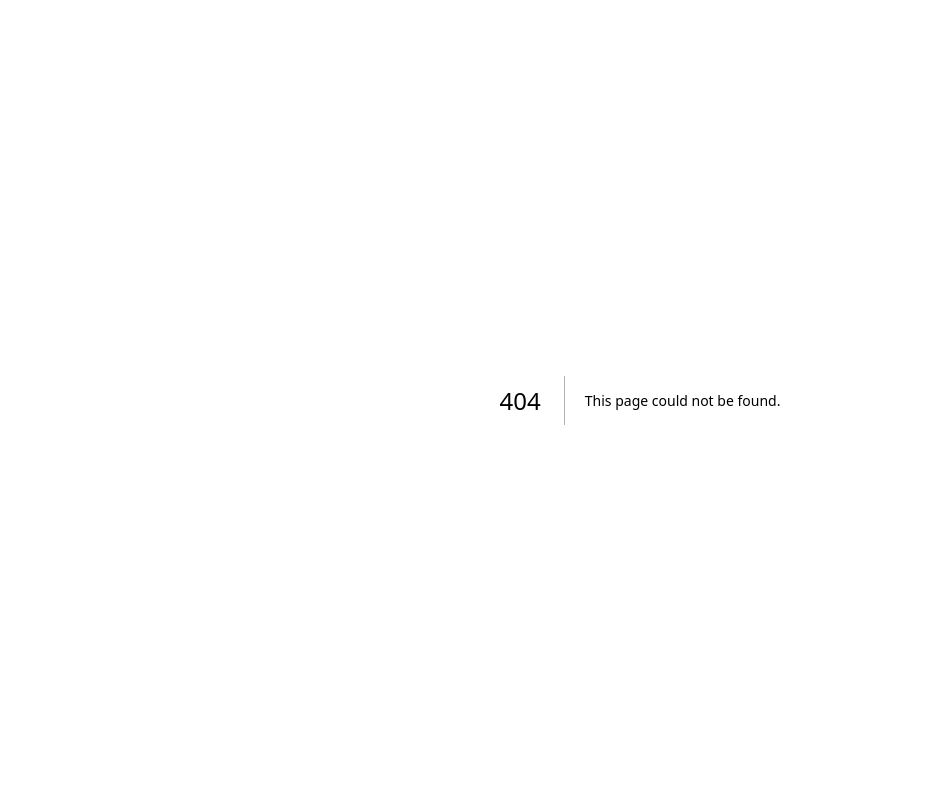
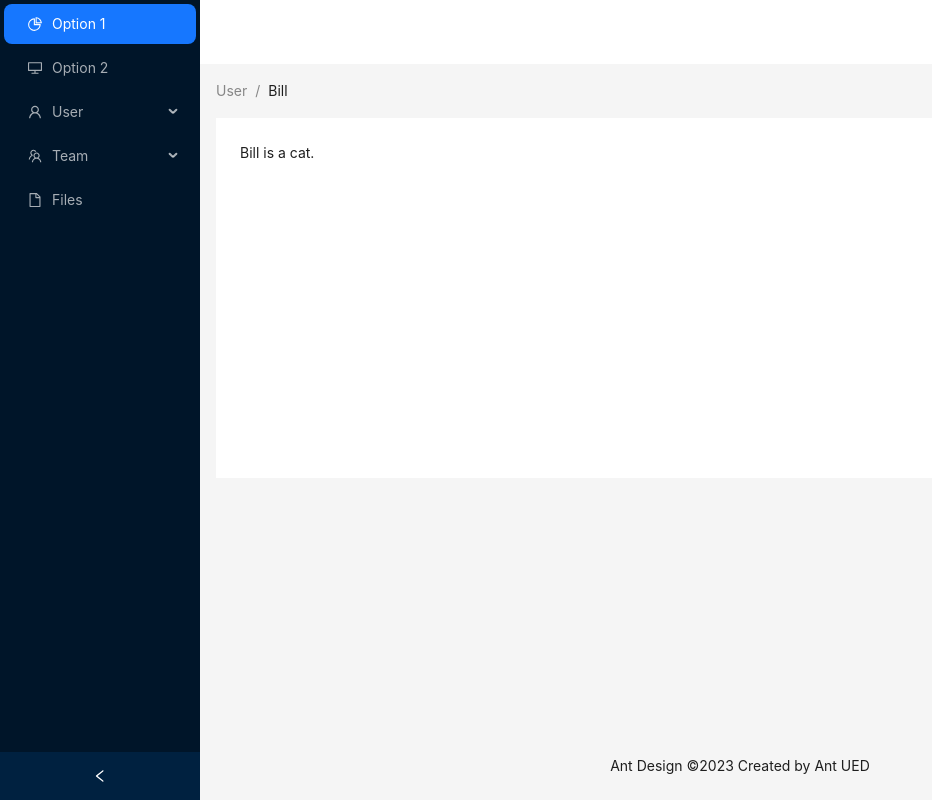
Before and after one commit to Sahil1709/green-dons, a Next.js app: page /dashboard in a window 1280 px wide. Before the commit this address had no page. Shown: the whole page, without its empty margins (0-932 px from the left). Built offline with nearby package versions, Linux system fonts and the light colour scheme.

Commit message:
added dashboard

```diff
--- /dev/null
+++ b/app/dashboard/page.js
@@ -0,0 +1,87 @@
+"use client"
+import React, { useState } from 'react';
+import {
+    DesktopOutlined,
+    FileOutlined,
+    PieChartOutlined,
+    TeamOutlined,
+    UserOutlined,
+} from '@ant-design/icons';
+import { Breadcrumb, Layout, Menu, theme } from 'antd';
+const { Header, Content, Footer, Sider } = Layout;
+function getItem(label, key, icon, children) {
+    return {
+        key,
+        icon,
+        children,
+        label,
+    };
+}
+const items = [
+    getItem('Option 1', '1', <PieChartOutlined />),
+    getItem('Option 2', '2', <DesktopOutlined />),
+    getItem('User', 'sub1', <UserOutlined />, [
+        getItem('Tom', '3'),
+        getItem('Bill', '4'),
+        getItem('Alex', '5'),
+    ]),
+    getItem('Team', 'sub2', <TeamOutlined />, [getItem('Team 1', '6'), getItem('Team 2', '8')]),
+    getItem('Files', '9', <FileOutlined />),
+];
+const App = () => {
+    const [collapsed, setCollapsed] = useState(false);
+    const {
+        token: { colorBgContainer },
+    } = theme.useToken();
+    return (
+        <Layout
+            style={{
+                minHeight: '100vh',
+            }}
+        >
+            <Sider collapsible collapsed={collapsed} onCollapse={(value) => setCollapsed(value)}>
+                <div className="demo-logo-vertical" />
+                <Menu theme="dark" defaultSelectedKeys={['1']} mode="inline" items={items} />
+            </Sider>
+            <Layout>
+                <Header
+                    style={{
+                        padding: 0,
+                        background: colorBgContainer,
+                    }}
+                />
+                <Content
+                    style={{
+                        margin: '0 16px',
+                    }}
+                >
+                    <Breadcrumb
+                        style={{
+                            margin: '16px 0',
+                        }}
+                    >
+                        <Breadcrumb.Item>User</Breadcrumb.Item>
+                        <Breadcrumb.Item>Bill</Breadcrumb.Item>
+                    </Breadcrumb>
+                    <div
+                        style={{
+                            padding: 24,
+                            minHeight: 360,
+                            background: colorBgContainer,
+                        }}
+                    >
+                        Bill is a cat.
+                    </div>
+                </Content>
+                <Footer
+                    style={{
+                        textAlign: 'center',
+                    }}
+                >
+                    Ant Design ©2023 Created by Ant UED
+                </Footer>
+            </Layout>
+        </Layout>
+    );
+};
+export default App;
--- a/app/globals.css
+++ b/app/globals.css
@@ -1,27 +1,3 @@
 @tailwind base;
 @tailwind components;
 @tailwind utilities;
-
-:root {
-  --foreground-rgb: 0, 0, 0;
-  --background-start-rgb: 214, 219, 220;
-  --background-end-rgb: 255, 255, 255;
-}
-
-@media (prefers-color-scheme: dark) {
-  :root {
-    --foreground-rgb: 255, 255, 255;
-    --background-start-rgb: 0, 0, 0;
-    --background-end-rgb: 0, 0, 0;
-  }
-}
-
-body {
-  color: rgb(var(--foreground-rgb));
-  background: linear-gradient(
-      to bottom,
-      transparent,
-      rgb(var(--background-end-rgb))
-    )
-    rgb(var(--background-start-rgb));
-}
--- a/app/page.js
+++ b/app/page.js
@@ -1,113 +1,10 @@
 import Image from 'next/image'
+import Link from 'next/link'
 
 export default function Home() {
   return (
-    <main className="flex min-h-screen flex-col items-center justify-between p-24">
-      <div className="z-10 max-w-5xl w-full items-center justify-between font-mono text-sm lg:flex">
-        <p className="fixed left-0 top-0 flex w-full justify-center border-b border-gray-300 bg-gradient-to-b from-zinc-200 pb-6 pt-8 backdrop-blur-2xl dark:border-neutral-800 dark:bg-zinc-800/30 dark:from-inherit lg:static lg:w-auto  lg:rounded-xl lg:border lg:bg-gray-200 lg:p-4 lg:dark:bg-zinc-800/30">
-          Get started by editing&nbsp;
-          <code className="font-mono font-bold">app/page.js</code>
-        </p>
-        <div className="fixed bottom-0 left-0 flex h-48 w-full items-end justify-center bg-gradient-to-t from-white via-white dark:from-black dark:via-black lg:static lg:h-auto lg:w-auto lg:bg-none">
-          <a
-            className="pointer-events-none flex place-items-center gap-2 p-8 lg:pointer-events-auto lg:p-0"
-            href="https://vercel.com?utm_source=create-next-app&utm_medium=appdir-template&utm_campaign=create-next-app"
-            target="_blank"
-            rel="noopener noreferrer"
-          >
-            By{' '}
-            <Image
-              src="/vercel.svg"
-              alt="Vercel Logo"
-              className="dark:invert"
-              width={100}
-              height={24}
-              priority
-            />
-          </a>
-        </div>
-      </div>
-
-      <div className="relative flex place-items-center before:absolute before:h-[300px] before:w-[480px] before:-translate-x-1/2 before:rounded-full before:bg-gradient-radial before:from-white before:to-transparent before:blur-2xl before:content-[''] after:absolute after:-z-20 after:h-[180px] after:w-[240px] after:translate-x-1/3 after:bg-gradient-conic after:from-sky-200 after:via-blue-200 after:blur-2xl after:content-[''] before:dark:bg-gradient-to-br before:dark:from-transparent before:dark:to-blue-700 before:dark:opacity-10 after:dark:from-sky-900 after:dark:via-[#0141ff] after:dark:opacity-40 before:lg:h-[360px] z-[-1]">
-        <Image
-          className="relative dark:drop-shadow-[0_0_0.3rem_#ffffff70] dark:invert"
-          src="/next.svg"
-          alt="Next.js Logo"
-          width={180}
-          height={37}
-          priority
-        />
-      </div>
-
-      <div className="mb-32 grid text-center lg:max-w-5xl lg:w-full lg:mb-0 lg:grid-cols-4 lg:text-left">
-        <a
-          href="https://nextjs.org/docs?utm_source=create-next-app&utm_medium=appdir-template&utm_campaign=create-next-app"
-          className="group rounded-lg border border-transparent px-5 py-4 transition-colors hover:border-gray-300 hover:bg-gray-100 hover:dark:border-neutral-700 hover:dark:bg-neutral-800/30"
-          target="_blank"
-          rel="noopener noreferrer"
-        >
-          <h2 className={`mb-3 text-2xl font-semibold`}>
-            Docs{' '}
-            <span className="inline-block transition-transform group-hover:translate-x-1 motion-reduce:transform-none">
-              -&gt;
-            </span>
-          </h2>
-          <p className={`m-0 max-w-[30ch] text-sm opacity-50`}>
-            Find in-depth information about Next.js features and API.
-          </p>
-        </a>
-
-        <a
-          href="https://nextjs.org/learn?utm_source=create-next-app&utm_medium=appdir-template-tw&utm_campaign=create-next-app"
-          className="group rounded-lg border border-transparent px-5 py-4 transition-colors hover:border-gray-300 hover:bg-gray-100 hover:dark:border-neutral-700 hover:dark:bg-neutral-800 hover:dark:bg-opacity-30"
-          target="_blank"
-          rel="noopener noreferrer"
-        >
-          <h2 className={`mb-3 text-2xl font-semibold`}>
-            Learn{' '}
-            <span className="inline-block transition-transform group-hover:translate-x-1 motion-reduce:transform-none">
-              -&gt;
-            </span>
-          </h2>
-          <p className={`m-0 max-w-[30ch] text-sm opacity-50`}>
-            Learn about Next.js in an interactive course with&nbsp;quizzes!
-          </p>
-        </a>
-
-        <a
-          href="https://vercel.com/templates?framework=next.js&utm_source=create-next-app&utm_medium=appdir-template&utm_campaign=create-next-app"
-          className="group rounded-lg border border-transparent px-5 py-4 transition-colors hover:border-gray-300 hover:bg-gray-100 hover:dark:border-neutral-700 hover:dark:bg-neutral-800/30"
-          target="_blank"
-          rel="noopener noreferrer"
-        >
-          <h2 className={`mb-3 text-2xl font-semibold`}>
-            Templates{' '}
-            <span className="inline-block transition-transform group-hover:translate-x-1 motion-reduce:transform-none">
-              -&gt;
-            </span>
-          </h2>
-          <p className={`m-0 max-w-[30ch] text-sm opacity-50`}>
-            Explore the Next.js 13 playground.
-          </p>
-        </a>
-
-        <a
-          href="https://vercel.com/new?utm_source=create-next-app&utm_medium=appdir-template&utm_campaign=create-next-app"
-          className="group rounded-lg border border-transparent px-5 py-4 transition-colors hover:border-gray-300 hover:bg-gray-100 hover:dark:border-neutral-700 hover:dark:bg-neutral-800/30"
-          target="_blank"
-          rel="noopener noreferrer"
-        >
-          <h2 className={`mb-3 text-2xl font-semibold`}>
-            Deploy{' '}
-            <span className="inline-block transition-transform group-hover:translate-x-1 motion-reduce:transform-none">
-              -&gt;
-            </span>
-          </h2>
-          <p className={`m-0 max-w-[30ch] text-sm opacity-50`}>
-            Instantly deploy your Next.js site to a shareable URL with Vercel.
-          </p>
-        </a>
-      </div>
-    </main>
+    <div>
+      <Link href="/dashboard">Dashboard</Link>
+    </div>
   )
 }
```
